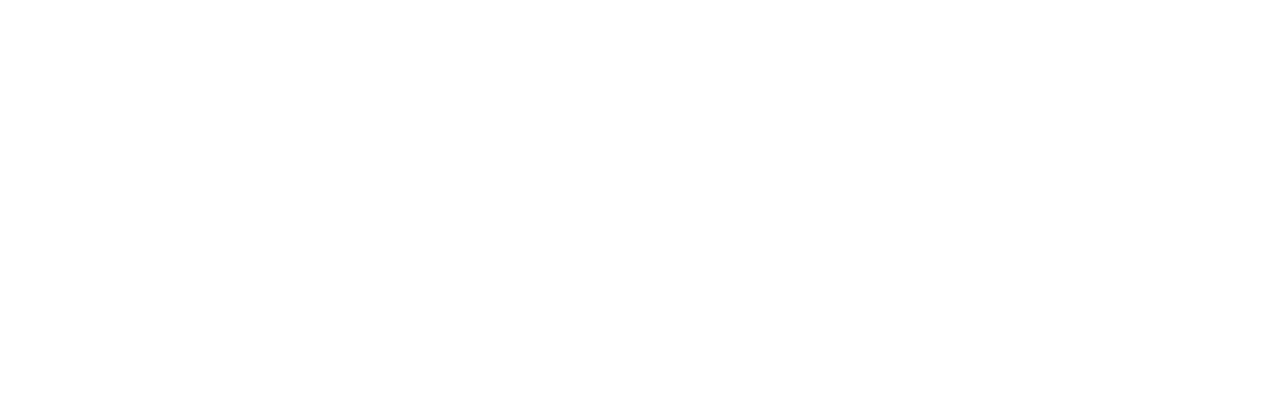
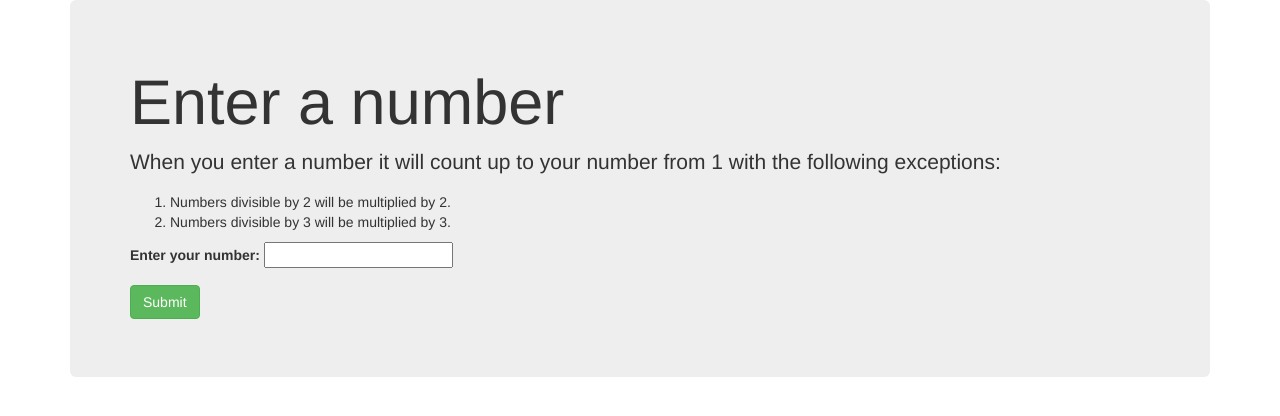
Before and after one commit to mixiemoxie/code-review, a plain HTML site: page index.html in a window 1280 px wide. Drawn offline with Linux system fonts and the light colour scheme.

Commit message:
Add HTML for web application, includ form and user instructions for entering number.

```diff
--- a/index.html
+++ b/index.html
@@ -8,6 +8,29 @@
     <title>Code Review</title>
   </head>
   <body>
+    <div class="container">
 
+      <div class="jumbotron">
+        <h1>Enter a number</h1>
+        <p>When you enter a number it will count up to your number from 1 with the following exceptions:</p>
+        <ol>
+          <li>Numbers divisible by 2 will be multiplied by 2.</li>
+          <li>Numbers divisible by 3 will be multiplied by 3.</li>
+        </ol>
+
+        <form id="form">
+          <div class="form-group">
+          <label for="number">Enter your number:</label>
+          <input id="number" type="number">
+        </div>
+
+        <button id="submit" type="button" class="btn btn-success">Submit</button>
+      </form>
+
+        <div id="outcome">
+          <ul></ul>
+        </div>
+      </div>
+    </div>
   </body>
 </html>
```
